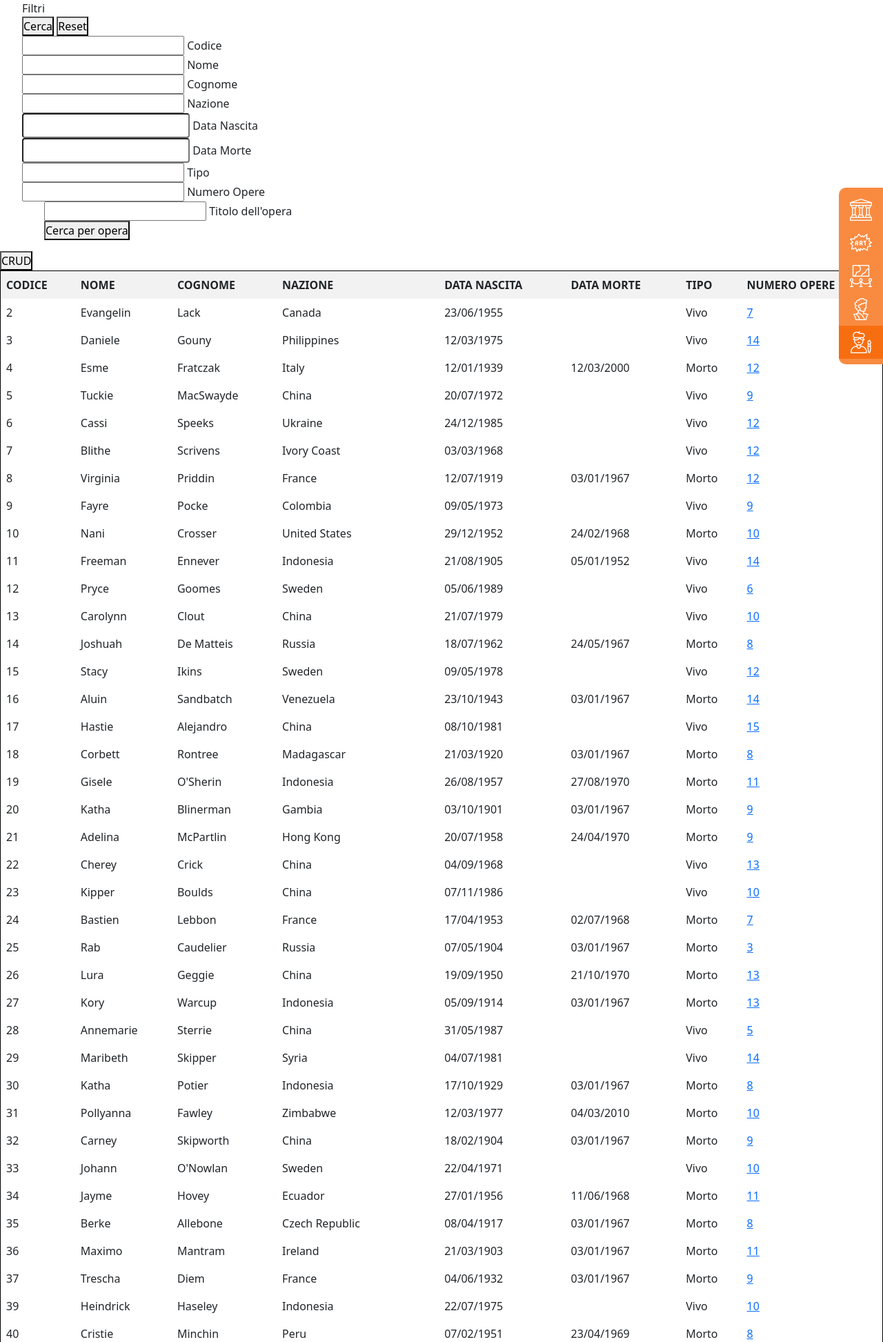
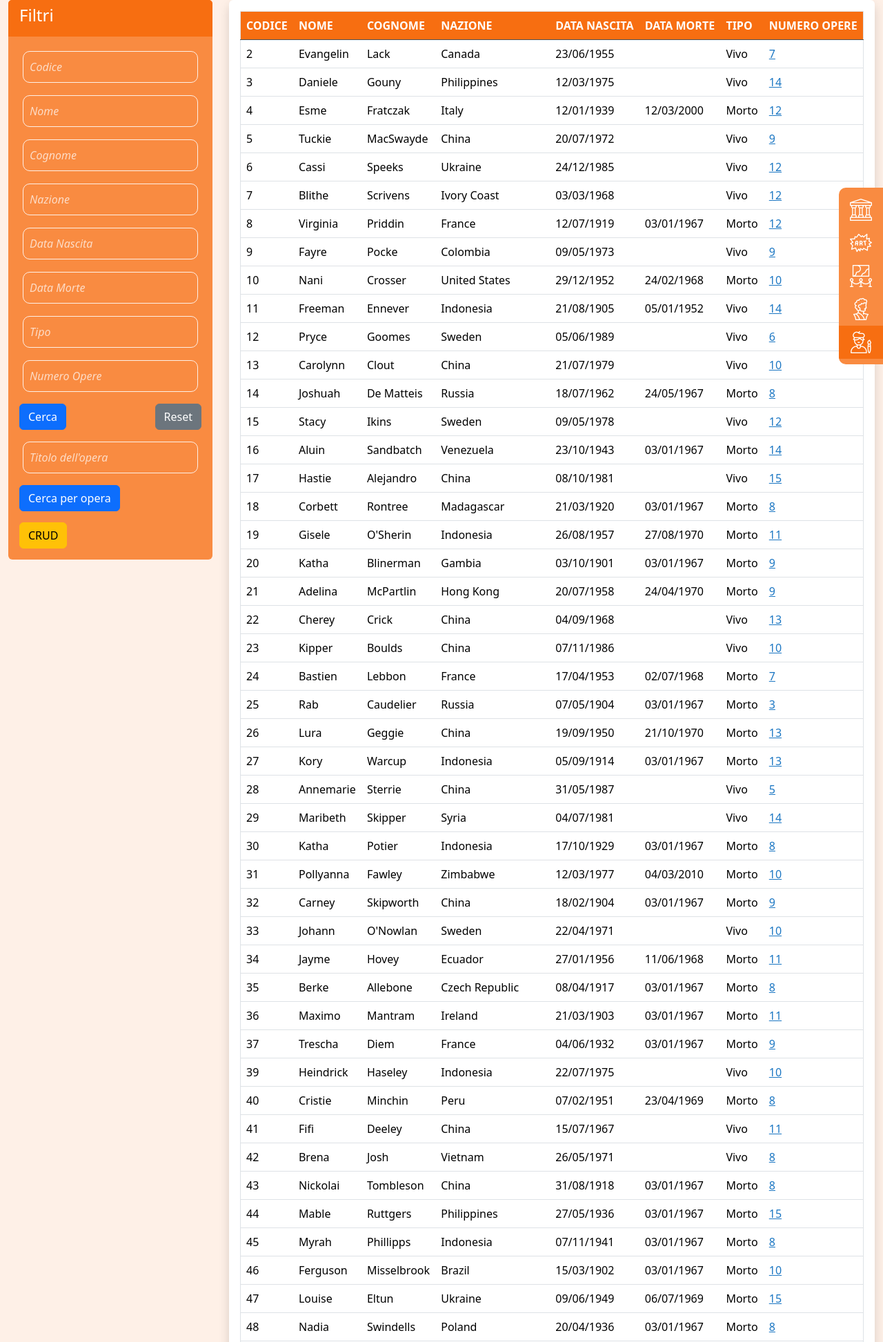
Before and after one commit to DanieleGotti/MUSEO_Digital_Art_2.0, a Django app: page /autore/ in a window 1280 px wide. Shown: the top 1945 px of the page at 69% size. Run offline with Django 5.2, Linux system fonts and the light colour scheme; data comes from the database, SQL or seed files in the repository; both versions use the stored data as it was after the commit; some libraries are stand-ins or nearby versions.

Commit message:
autore e opera css e logica

```diff
--- a/museodigitalart/apps/main/static/js/jsAutore.js
+++ b/museodigitalart/apps/main/static/js/jsAutore.js
@@ -1,8 +1,7 @@
-
 var codiceToDelete = null;
 var editFormId = null;
 
-function nascondiModal(modal){
+function nascondiModal(modal) {
     $(modal).modal('hide');
 }
 
@@ -47,11 +46,18 @@ function mostraConfermaInserimento() {
     $('#confermaModal').modal('show');
 }
 
-function confermaInserimento() {
-    $('#confermaModal').modal('hide'); // Nascondi la modale di conferma
-    $('#createAuthorModal').modal('hide'); // Nascondi la modale di inserimento
-    $('#inserisciAutoreForm').submit(); // Invia il form
+function mostraConfermaInserimento() {
+    // Controlla che tutti i campi obbligatori siano riempiti
+    var form = document.getElementById('inserisciAutoreForm');
+    if (form.checkValidity()) {
+        impostaTipoCreate(); // Imposta il tipo prima di mostrare la conferma
+        $('#confermaModal').modal('show');
+    } else {
+        // Se non tutti i campi sono riempiti, mostra un messaggio di errore
+        form.reportValidity();
+    }
 }
+
 
 function impostaTipoEdit(formId) {
     var dataMorte = document.getElementById('editDataMorte' + formId).value;
--- a/museodigitalart/apps/main/templates/main/autore.html
+++ b/museodigitalart/apps/main/templates/main/autore.html
@@ -6,141 +6,96 @@
     <title>Autori</title>
     {% load static %}
     <link rel="stylesheet" href="{% static 'css/bootstrap/bootstrap.min.css' %}">
+    <link rel="stylesheet" href="{% static 'css/cssPage.css' %}">
+    <link rel="stylesheet" href="{% static 'css/cssModal.css' %}">
     <link rel="stylesheet" href="https://cdnjs.cloudflare.com/ajax/libs/bootstrap-datepicker/1.9.0/css/bootstrap-datepicker.min.css">
     <script src="https://code.jquery.com/jquery-3.5.1.min.js"></script>
     <script src="{% static 'js/bootstrap/bootstrap.bundle.min.js' %}"></script>
     <script src="{% static 'js/jsAutore.js' %}"></script>
+    <script src="{% static 'js/jsFiltersMove.js' %}"></script>
     <script src="https://cdnjs.cloudflare.com/ajax/libs/bootstrap-datepicker/1.9.0/js/bootstrap-datepicker.min.js"></script>
     <script src="https://cdnjs.cloudflare.com/ajax/libs/bootstrap-datepicker/1.9.0/locales/bootstrap-datepicker.it.min.js"></script>
-
-    <style>
-        .modal-content {
-            max-width: 600px;
-            margin: auto;
-        }
-        .modal-body form label,
-        .modal-body form input {
-            display: block;
-            width: 100%;
-            margin-bottom: 10px;
-        }
-        .modal-body form button {
-            display: block;
-            width: 100%;
-            padding: 10px;
-            background-color: #4CAF50;
-            color: white;
-            border: none;
-            cursor: pointer;
-        }
-        .modal-body form button:hover {
-            background-color: #45a049;
-        }
-        table {
-            width: 100%;
-            border-collapse: collapse;
-        }
-        table, th, td {
-            border: 1px solid black;
-            padding: 8px;
-        }
-        th {
-            background-color: #f2f2f2;
-        }
-        .hidden {
-            display: none;
-        }
-
-    </style>
 </head>
 <body>
 
     {% include 'nav.html' %}
 
-    <div id="filtri" class="filters">
+    <div class="container-fluid">
+        <div class="row">
+            <!-- Filtro a sinistra -->
+            <div class="col-md-3">
+                <div class="card">
+                    <div class="card-header">
+                        <h4>Filtri</h4>
+                    </div>
+                    <div class="card-body">
                         <form method="GET" action=".">
-            <ul class="filterContainer">
-                <li class="filterHeader">
-                    <span class="filterTitle">Filtri</span>
-                </li>
-                <li class="filterItem">
-                    <button type="submit" class="button">
-                        <span class="buttonText">Cerca</span>
-                        <span class="buttonIcon"></span>
-                    </button>
+                            <div class="mb-3">
+                                <input type="text" class="input" id="codice" name="codice" value="{{ request.GET.codice }}">
+                                <label for="codice" class="placeHolder">Codice</label>
+                            </div>
+                            <div class="mb-3">
+                                <input type="text" class="input" id="nome" name="nome" value="{{ request.GET.nome }}">
+                                <label for="nome" class="placeHolder">Nome</label>
+                            </div>
+                            <div class="mb-3">
+                                <input type="text" class="input" id="cognome" name="cognome" value="{{ request.GET.cognome }}">
+                                <label for="cognome" class="placeHolder">Cognome</label>
+                            </div>
+                            <div class="mb-3">
+                                <input type="text" class="input" id="nazione" name="nazione" value="{{ request.GET.nazione }}">
+                                <label for="nazione" class="placeHolder">Nazione</label>
+                            </div>
+                            <div class="mb-3">
+                                <input type="text" class="input datepicker" id="dataNascita" name="dataNascita" value="{{ request.GET.dataNascita }}">
+                                <label for="dataNascita" class="placeHolder">Data Nascita</label>
+                            </div>
+                            <div class="mb-3">
+                                <input type="text" class="input datepicker" id="dataMorte" name="dataMorte" value="{{ request.GET.dataMorte }}">
+                                <label for="dataMorte" class="placeHolder">Data Morte</label>
+                            </div>
+                            <div class="mb-3">
+                                <input type="text" class="input" id="tipo" name="tipo" value="{{ request.GET.tipo }}">
+                                <label for="tipo" class="placeHolder">Tipo</label>
+                            </div>
+                            <div class="mb-3">
+                                <input type="text" class="input" id="numeroOpere" name="numeroOpere" value="{{ request.GET.numeroOpere }}">
+                                <label for="numeroOpere" class="placeHolder">Numero Opere</label>
+                            </div>
+                            <div class="d-flex justify-content-between">
+                                <button type="submit" class="btn btn-primary">Cerca</button>
+                                <button type="reset" class="btn btn-secondary" onclick="window.location.href='/autore/'">Reset</button>
+                            </div>
+                        </form>
 
-                    <button type="reset" class="button" onclick="window.location.href='/autore/'">
-                        <span class="buttonText">Reset</span>
-                        <span class="buttonIcon"></span>
-                    </button>
-                </li>
-                <div class="filterScroll">
-                    <li class="filterItem">
-                        <input id="codice" class="input" name="codice" type="text" value="{{ request.GET.codice }}"/>
-                        <label class="placeHolder">Codice</label>
-                    </li>
-                    <li class="filterItem">
-                        <input id="nome" class="input" name="nome" type="text" value="{{ request.GET.nome }}"/>
-                        <label class="placeHolder">Nome</label>
-                    </li>
-                    <li class="filterItem">
-                        <input id="cognome" class="input" name="cognome" type="text" value="{{ request.GET.cognome }}"/>
-                        <label class="placeHolder">Cognome</label>
-                    </li>
-                    <li class="filterItem">
-                        <input id="nazione" class="input" name="nazione" type="text" value="{{ request.GET.nazione }}"/>
-                        <label class="placeHolder">Nazione</label>
-                    </li>
-                    <li class="filterItem">
-                        <input id="dataNascita" class="input datepicker" name="dataNascita" type="text" value="{{ request.GET.dataNascita }}"/>
-                        <label class="placeHolder">Data Nascita</label>
-                    </li>
-                    <li class="filterItem">
-                        <input id="dataMorte" class="input datepicker" name="dataMorte" type="text" value="{{ request.GET.dataMorte }}"/>
-                        <label class="placeHolder">Data Morte</label>
-                    </li>
-                    <li class="filterItemLast">
-                        <input id="tipo" class="input" name="tipo" type="text" value="{{ request.GET.tipo }}"/>
-                        <label class="placeHolder">Tipo</label>
-                    </li>
-                    <li class="filterItemLast">
-                        <input id="numeroOpere" class="input" name="numeroOpere" type="text" value="{{ request.GET.numeroOpere }}"/>
-                        <label class="placeHolder">Numero Opere</label>
-                    </li>
-                    <li>
-                        <form name="myform2" class="form" method="get">
-                            <ul class="filterContainer2">
-                                <li class="filterItem">
-                                    <input id="opera" class="input" name="nomeopera" type="text" value="{{ request.GET.nomeopera }}">
-                                    <label class="placeHolder">Titolo dell'opera</label>
-                                </li>
-                                <li class="filterItem">
-                                    <button type="submit" class="button">
-                                        <span class="buttonText">Cerca per opera</span>
-                                        <span class="buttonIcon"></span>
-                                    </button>
-                                </li>
-                            </ul>
+                        <form name="myform2" class="form mt-3" method="GET" action=".">
+                            <div class="mb-3">
+                                <input type="text" class="input" id="nomeopera" name="nomeopera" value="{{ request.GET.nomeopera }}">
+                                <label for="nomeopera" class="placeHolder">Titolo dell'opera</label>
+                            </div>
+                            <button type="submit" class="btn btn-primary">Cerca per opera</button>
                         </form>
-                    </li>
-                </div>
-            </ul>
-        </form>
-        <form method="POST" action=".">
+
+                        <form method="POST" action="." class="mt-3">
                             {% csrf_token %}
                             <input type="hidden" name="toggle_crud" value="true">
-            <button type="submit" class="button">
-                <span class="buttonText">CRUD</span>
-            </button>
+                            <button type="submit" class="btn btn-warning">CRUD</button>
                         </form>
                     </div>
+                </div>
+            </div>
 
-    <div id="result" class="tableBody">
+
+            <!-- Tabella a destra -->
+            <div class="col-md-9">
                 {% if mostra %}
-        <button class="btn btn-primary" onclick="showCreateForm()">Inserisci Autore</button>
+                <div class="d-flex justify-content-end mb-3">
+                    <button class="btn btn-success" onclick="showCreateForm()">Inserisci Autore</button>
+                </div>
                 {% endif %}
-        <table>
-            <thead>
+                <div id="result" class="table-responsive bg-white rounded p-3 shadow">
+                    <table class="table table-hover">
+                        <thead class="table-dark">
                             <tr>
                                 <th>CODICE</th>
                                 <th>NOME</th>
@@ -192,7 +147,7 @@
                                             <input type="text" name="editDataNascita" class="datepicker" value="{{ autore.4 }}">
                                             <input type="text" name="editDataMorte" class="datepicker" id="editDataMorte{{ autore.0 }}" value="{{ autore.5 }}" onchange="impostaTipoEdit('{{ autore.0 }}')">
                                             <input type="hidden" name="editTipo" id="editTipo{{ autore.0 }}" value="{{ autore.6 }}">
-                            <input type="text" name="editNumeroOpere" value="{{ autore.7 }}">
+                                            <input type="hidden" name="editNumeroOpere" value="{{ autore.7 }}">
                                             <button type="button" class="btn btn-success" onclick="mostraConfermaModifica('{{ autore.0 }}')">Salva</button>
                                             <button type="button" class="btn btn-secondary" onclick="toggleEditForm('{{ autore.0 }}')" data-bs-dismiss="modal">Annulla</button>
                                         </form>
@@ -202,6 +157,10 @@
                         </tbody>
                     </table>
                 </div>
+            </div>
+        </div>
+    </div>
+
 
     <!-- Modal di conferma per modifica -->
     <div class="modal fade" id="editConfirmModal" tabindex="-1" role="dialog" aria-labelledby="editConfirmModalLabel" aria-hidden="true">
@@ -217,7 +176,6 @@
                     Sei sicuro di voler modificare questo autore?
                 </div>
                 <div class="modal-footer">
-
                     <button type="button" class="btn btn-secondary" data-bs-dismiss="modal">Annulla</button>
                     <button type="button" class="btn btn-primary" onclick="confermaModifica()">Conferma</button>
                 </div>
@@ -259,31 +217,36 @@
                 <div class="modal-body">
                     <form id="inserisciAutoreForm" method="post" action="{% url 'create_autore' %}">
                         {% csrf_token %}
-                        <label for="codice">Codice</label>
-                        <input type="text" id="codicecreate" name="codicecreate" required>
-
-                        <label for="nome">Nome</label>
-                        <input type="text" id="nomecreate" name="nomecreate" required>
-
-                        <label for="cognome">Cognome</label>
-                        <input type="text" id="cognomecreate" name="cognomecreate" required>
-
-                        <label for="nazione">Nazione</label>
-                        <input type="text" id="nazionecreate" name="nazionecreate" required>
-
-                        <label for="dataNascita">Data Nascita</label>
-                        <input type="text" id="dataNascitacreate" class="datepicker" name="dataNascitacreate" required>
-
-                        <label for="dataMorte">Data Morte</label>
-                        <input type="text" id="dataMortecreate" class="datepicker" name="dataMortecreate" onchange="impostaTipoCreate()">
-
+                        <div class="mb-3">
+                            <label for="codicecreate" class="form-label">Codice</label>
+                            <input type="text" id="codicecreate" name="codicecreate" class="form-control" required>
+                        </div>
+                        <div class="mb-3">
+                            <label for="nomecreate" class="form-label">Nome</label>
+                            <input type="text" id="nomecreate" name="nomecreate" class="form-control" required>
+                        </div>
+                        <div class="mb-3">
+                            <label for="cognomecreate" class="form-label">Cognome</label>
+                            <input type="text" id="cognomecreate" name="cognomecreate" class="form-control" required>
+                        </div>
+                        <div class="mb-3">
+                            <label for="nazionecreate" class="form-label">Nazione</label>
+                            <input type="text" id="nazionecreate" name="nazionecreate" class="form-control" required>
+                        </div>
+                        <div class="mb-3">
+                            <label for="dataNascitacreate" class="form-label">Data Nascita</label>
+                            <input type="text" id="dataNascitacreate" class="form-control datepicker" name="dataNascitacreate" required>
+                        </div>
+                        <div class="mb-3">
+                            <label for="dataMortecreate" class="form-label">Data Morte</label>
+                            <input type="text" id="dataMortecreate" class="form-control datepicker" name="dataMortecreate" onchange="impostaTipoCreate()">
+                        </div>
                         <input type="hidden" id="tipocreate" name="tipocreate" value="Vivo">
-
                         <input type="hidden" id="numeroOpere" name="numeroOpere" value="0">
-
+                        <div class="modal-footer">
                             <button type="button" class="btn btn-secondary" data-bs-dismiss="modal">Annulla</button>
-
                             <button type="button" class="btn btn-primary" onclick="mostraConfermaInserimento()">Inserisci</button>
+                        </div>
                     </form>
                 </div>
             </div>
@@ -311,6 +274,5 @@
         </div>
     </div>
 
-
 </body>
 </html>
--- /dev/null
+++ b/museodigitalart/static/css/cssModal.css
@@ -0,0 +1,36 @@
+.modal-content {
+    max-width: 600px;
+    margin: auto;
+}
+.modal-body form label,
+.modal-body form input {
+    display: block;
+    width: 100%;
+    margin-bottom: 10px;
+}
+.modal-body form button {
+    display: block;
+    width: 100%;
+    padding: 10px;
+    background-color: #4CAF50;
+    color: white;
+    border: none;
+    cursor: pointer;
+}
+.modal-body form button:hover {
+    background-color: #45a049;
+}
+table {
+    width: 100%;
+    border-collapse: collapse;
+}
+table, th, td {
+    border: 1px solid black;
+    padding: 8px;
+}
+th {
+    background-color: #f2f2f2;
+}
+.hidden {
+    display: none;
+}
--- a/museodigitalart/static/css/cssPage.css
+++ b/museodigitalart/static/css/cssPage.css
@@ -30,7 +30,7 @@
     margin: 0.25rem 0rem;
   }
 
-  .input {
+  .input, .input.datepicker{
     padding: 10px;
     width: 100%;
     box-sizing: border-box;
@@ -58,15 +58,15 @@
     opacity: 0.8;
   }
 
-  .input:hover {
+  .input:hover, .input.datepicker:hover{
     border: 2px solid white !important;
   }
 
-  .input:active {
+  .input:active, .input.datepicker:active{
     border: 2px solid white !important;
   }
 
-  .input:focus + .placeHolder, .input.notEmpty + .placeHolder {
+  .input:focus + .placeHolder, .input.datepicker:focus + .placeHolder, .input.notEmpty + .placeHolder,  .input.datepicker.notEmpty + .placeHolder {
     top: 25% !important;
     transform: translateY(-100%) !important;
     font-weight: 500;
@@ -74,8 +74,10 @@
     opacity: 1;
   }
 
-  .input:-webkit-autofill, .input:-webkit-autofill:hover,
-.input:-webkit-autofill:focus, .input:-webkit-autofill:active {
+  .input:-webkit-autofill, .input.datepicker:-webkit-autofill,
+   .input:-webkit-autofill:hover, .input.datepicker:-webkit-autofill:hover,
+.input:-webkit-autofill:focus, .input.datepicker:-webkit-autofill:focus,
+ .input:-webkit-autofill:active, .input.datepicker:-webkit-autofill:active {
   background-color: #F98B41 !important;
   color: white !important;
   border: 1px solid #FEF0E7 !important;
@@ -85,7 +87,7 @@
   box-shadow: 0 0 0px 1000px #F98B41 inset;
 }
 
-.input:autofill {
+.input:autofill, .input.datepicker:autofill {
   background-color: #F98B41 !important;
   color: white !important;
   box-shadow: 0 0 0px 1000px #F98B41 inset;
```
Also changed, not shown: museodigitalart/apps/main/templates/main/opera.html (+5 -4 lines), museodigitalart/db.sqlite3. Lines whose indentation alone changed are shown as unchanged.
